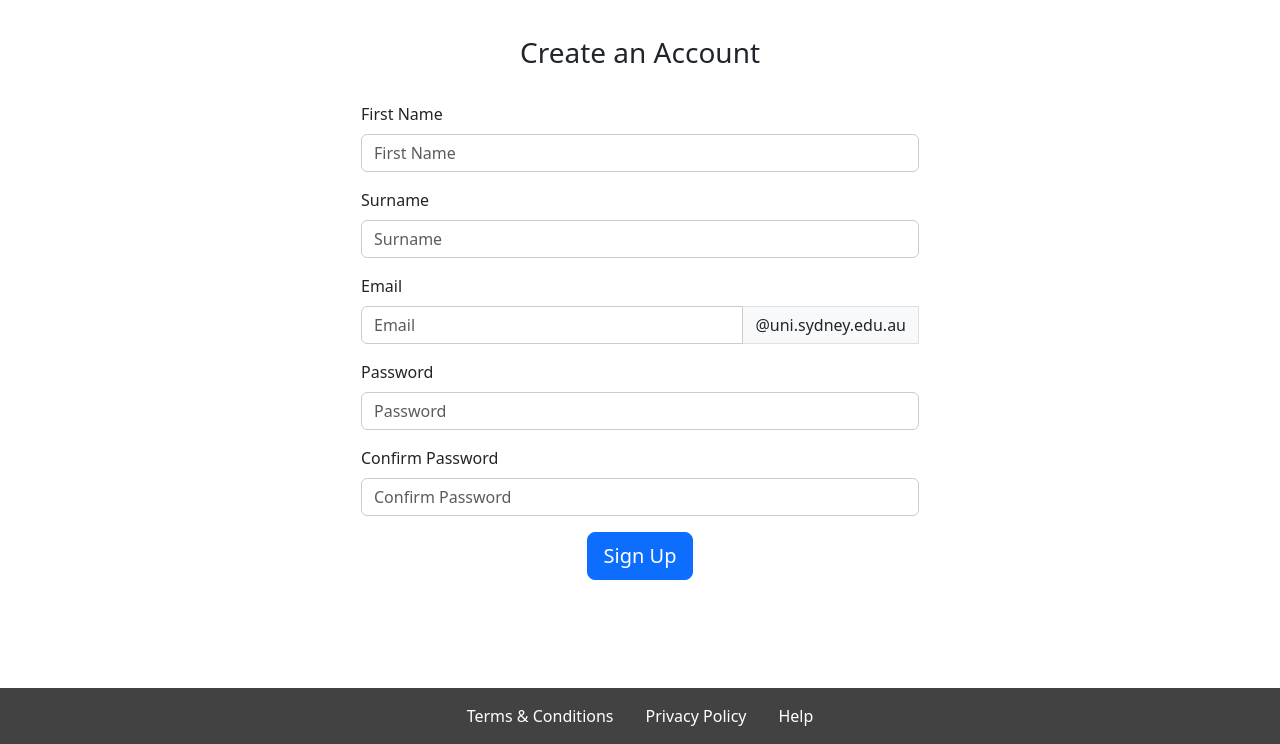
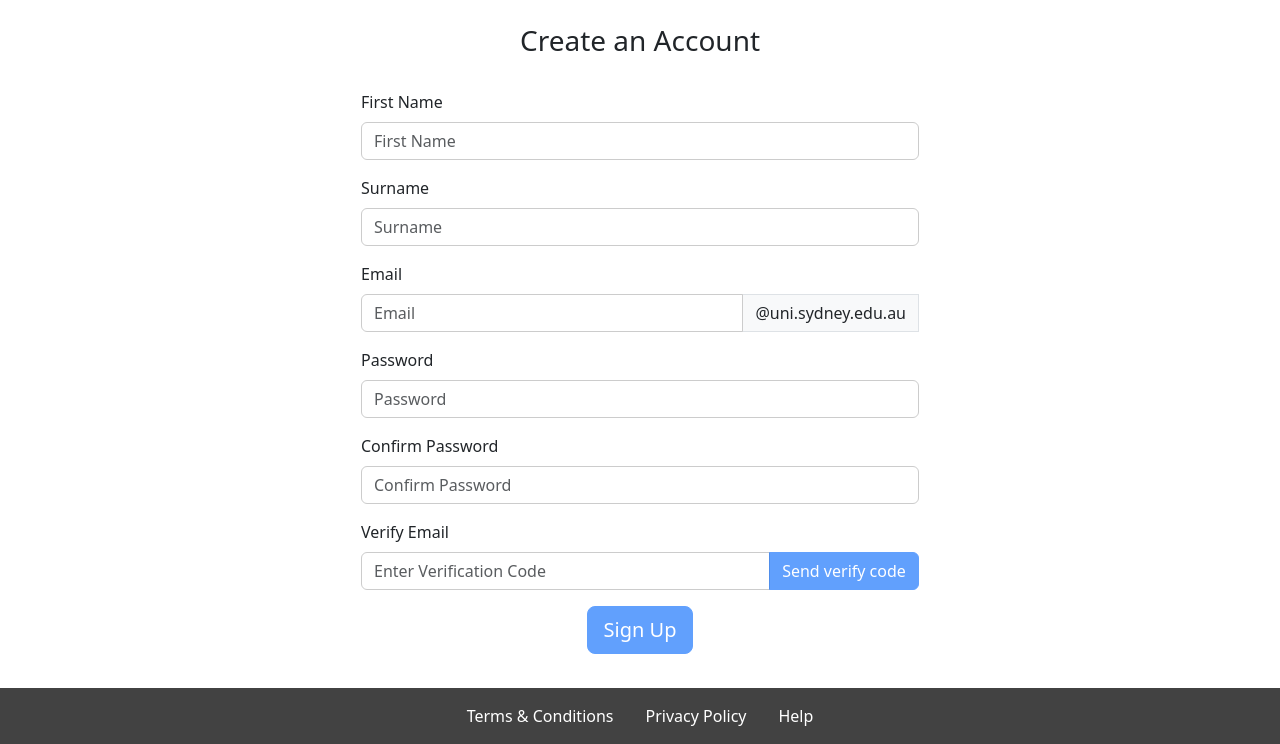
Before and after one commit to amizee/ReviewSyd, a Django app: page /signup/ in a window 1280 px wide. Shown: the part 56-800 px from the top of the page. Run offline with Django 4.2, Linux system fonts and the light colour scheme.

Commit message:
update user sign up with verify code

```diff
--- a/ReviewSyd/myapp/templates/signup.html
+++ b/ReviewSyd/myapp/templates/signup.html
@@ -9,6 +9,11 @@
         font-weight: bold;
         font-size: larger;
     }
+
+    #verify-btn {
+        width: 150px; /* Adjust this value to your liking */
+    }
+
 </style>
 
 <div class="container d-flex align-items-center justify-content-center" style="min-height: 80vh;">
@@ -16,36 +21,28 @@
         <div class="text-center">
             <h3 class="py-4 px-3">Create an Account</h3>
         </div>
-        <form id="signupForm" action="/signup/" method="post" class="needs-validation" novalidate>{% csrf_token %}
+        <form id="signupForm" action="/signup/" method="post" class="needs-validation" novalidate>
+            {% csrf_token %}
 
             <div class="mb-3">
                 <label for="firstname" class="form-label">First Name</label>
                 <input type="text" class="form-control" id="firstname" name="first_name" placeholder="First Name" style="border: 1px solid #ccc;" required>
-                <div class="invalid-feedback">Invalid First Name</div>
             </div>
 
             <div class="mb-3">
                 <label for="surname" class="form-label">Surname</label>
                 <input type="text" class="form-control" id="surname" name="surname" placeholder="Surname" style="border: 1px solid #ccc;" required>
-                <div class="invalid-feedback">Invalid Surname</div>
             </div>
 
             <div class="mb-3">
                 <label for="email" class="form-label">Email</label>
                 <div class="input-group">
-                    <input type="text" class="form-control" id="email" name="email" pattern="^[a-z]{4}[0-9]{4}$" placeholder="Email" style="border: 1px solid #ccc;" required>
+                    <input type="text" class="form-control" id="email" name="email" placeholder="Email" style="border: 1px solid #ccc;" required>
                     <span class="input-group-text">@uni.sydney.edu.au</span>
                     <div class="invalid-feedback">Invalid Email</div>
                 </div>
             </div>
 
-            {% if messages %}
-                <div class="custom-alert justify-content-center">
-                    {% for message in messages %}
-                        <strong>{{ message }}</strong>
-                    {% endfor %}
-                </div>
-            {% endif %}
 
             <div class="mb-3">
                 <label for="password" class="form-label">Password</label>
@@ -55,7 +52,16 @@
 
             <div class="mb-3">
                 <label for="confirm-password" class="form-label">Confirm Password</label>
-                <input type="password" class="form-control" id="confirm-password" placeholder="Confirm Password" style="border: 1px solid #ccc;" >
+                <input type="password" class="form-control" id="confirm-password" placeholder="Confirm Password" style="border: 1px solid #ccc;" required>
+            </div>
+
+            <div class="mb-3">
+                <label for="verify" class="form-label">Verify Email</label>
+                <div class="input-group">
+                    <input type="text" class="form-control" id="verify" name="verify" placeholder="Enter Verification Code" style="border: 1px solid #ccc;" required>
+                    <button class="btn btn-primary" id="verify-btn">Send verify code</button>
+                </div>
+                <div id="verify-feedback" class="invalid-feedback"></div>
             </div>
 
             <div class="text-center">
@@ -67,16 +73,24 @@
 
 <link href="https://cdn.jsdelivr.net/npm/bootstrap@5.3.2/dist/css/bootstrap.min.css" rel="stylesheet" integrity="sha384-T3c6CoIi6uLrA9TneNEoa7RxnatzjcDSCmG1MXxSR1GAsXEV/Dwwykc2MPK8M2HN" crossorigin="anonymous">
 <script src="https://ajax.googleapis.com/ajax/libs/jquery/3.7.1/jquery.min.js"></script>
+
 <script>
+    var countdown; // this will hold the countdown interval
 
-    // error message
     $(document).ready(function () {
         $('input, textarea').on('input', function() {
             $('.custom-alert').hide();
         });
+
+        $("#verify").on('input', function() {
+            $("#verify-feedback").hide();
+            $(this).removeClass("is-invalid");
         });
 
-    $(document).ready(function () {
+        $("#confirm-password").on('input', function () {
+            validateConfirmPassword();
+        });
+
         $('input, textarea').focus(function () {
             $(this).removeAttr('placeholder');
         }).blur(function () {
@@ -92,69 +106,214 @@
                 $(this).attr('placeholder', 'Confirm Password');
             }
         });
-        validate()
+
+        $("form").on("submit", function(e) {
+            e.preventDefault();
+            handleFormSubmit();
         });
-    // Add an event listener for the form submission
-    //Validate fields
-    validate=()=>{
-        'use strict'
-        var form=document.querySelector('.needs-validation')
-        form.addEventListener('submit', (e)=>{
-            if(!form.checkValidity()){
-                e.preventDefault()
-                e.stopPropagation()
+
+        // validate();
+
+        $("#verify-btn").click(function (e) {
+            e.preventDefault();
+
+            // Disable the button and start the countdown
+            $(this).prop("disabled", true);
+            startCountdown();
+
+            var email = $("#email").val() + "@uni.sydney.edu.au";
+            var csrfToken = $('[name="csrfmiddlewaretoken"]').val();
+
+            $.ajax({
+                url: "/verify_email/",
+                type: "POST",
+                headers: {
+                    'X-CSRFToken': csrfToken
+                },
+                data: { email: email },
+                success: function(response) {
+
+                    console.log("Response from server:", response);  // Add this line
+                    if(response.success) {
+                        showMessage("Email already sent, please check.", 'success');
+                    } else {
+                        showMessage(response.error);  // Display the error from the backend
+                    }
+                },
+                error: function() {
+                    showMessage("An unexpected error occurred");
+                },
+                complete: function(xhr, textStatus) {
+                    console.log("Request completed with status:", textStatus);
+                }
+            });
+        });
+
+        toggleVerifyButton();
+        $("#firstname, #surname, #email, #password, #confirm-password").on('input', function() {
+            toggleVerifyButton();
+        });
+
+        toggleSignUpButton();
+        $("#firstname, #surname, #email, #password, #confirm-password, #verify").on('input', function() {
+            toggleSignUpButton();
+        });
+
+    });
+
+
+    function showMessage(message, type = 'error') {
+        var messageDiv = $("#verify-feedback");
+        messageDiv.text(message).css("display", "block");
+        if(type === 'error') {
+            messageDiv.css("color", "red");
+            $("#verify").addClass("is-invalid");
+        } else if(type === 'success') {
+            messageDiv.css("color", "green");
+            $("#verify").removeClass("is-invalid");
+        }
     }
 
-            // email validation check
-            var emailPattern = /^[a-z]{4}[0-9]{4}$/;
-            var email = document.querySelector('#email');
-            if (!emailPattern.test(email.value)) {
-                var invalidFeedback=document.createElement("div");
-                invalidFeedback.textContent="Email should have 4 lowercase letters followed by 4 digits";
-                invalidFeedback.classList.add("invalid-feedback");
-                if (email.nextElementSibling!==null) {
-                    email.nextElementSibling.remove();
-                    email.classList.remove("is-invalid");
+
+    function toggleVerifyButton() {
+        var allFilled = true;
+        var emailValid = validateEmail($('#email').val() + "@uni.sydney.edu.au");
+
+        $('#firstname, #surname, #email, #password, #confirm-password').each(function() {
+            if ($(this).val().trim() === '' || ($(this).is('#email') && !emailValid)) {
+                allFilled = false;
+                return false; // Break out of the .each() loop
             }
-                email.insertAdjacentHTML("afterend", invalidFeedback.outerHTML);
-                email.classList.add("is-invalid");
+        });
+        // console.log("All fields filled:", allFilled, "Email valid:", emailValid);
 
-                e.preventDefault();
-                e.stopPropagation();
+        $("#verify-btn").prop("disabled", !(allFilled && emailValid));
     }
-            else {
-                if (email.nextElementSibling!==null) {
-                    email.nextElementSibling.remove();
-                    email.classList.remove("is-invalid");
+
+
+
+    function toggleSignUpButton() {
+        var allFilled = true;
+        var emailValid = validateEmail($('#email').val() + "@uni.sydney.edu.au");
+        var password = $('#password').val();
+        var confirmPassword = $('#confirm-password').val();
+        var passwordsMatch = password === confirmPassword;
+        $('#firstname, #surname, #email, #password, #confirm-password, #verify').each(function() {
+            if ($(this).val().trim() === '') {
+                allFilled = false;
+                return false; // Break out of the .each() loop
             }
+        });
+        $("button[type=submit]").prop("disabled", !(allFilled && emailValid && passwordsMatch));
+        // $("button[type=submit]").prop("disabled", !allFilled);
     }
-            form.classList.add('was-validated');
 
-            // password double check
-            var conpass=document.querySelector('#confirm-password')
-            if(conpass.value!==document.querySelector('#password').value)
-            {
-                var invalidFeedback=document.createElement("div")
-                invalidFeedback.textContent="Passwords must match"
-                invalidFeedback.classList.add("invalid-feedback")
-                if (conpass.nextElementSibling!==null) {
-                    conpass.nextElementSibling.remove();
-                    conpass.classList.remove("is-invalid");
+    function validateEmail(email) {
+        var regex = /^[a-z]{4}\d{4}@uni\.sydney\.edu\.au$/;
+        var isValid = regex.test(email);
+        // console.log("Validating email:", email, "Result:", isValid);
+        return isValid;
     }
-                conpass.insertAdjacentHTML("afterend", invalidFeedback.outerHTML)
-                conpass.classList.add("is-invalid")
 
-                e.preventDefault()
-                e.stopPropagation()
+    $("#email").on('input', function () {
+        var email = $(this).val() + "@uni.sydney.edu.au";
+        if (!validateEmail(email)) {
+            $(this).addClass("is-invalid");
+            $("#verify-btn").prop("disabled", true);
+        } else {
+            $(this).removeClass("is-invalid");
+            $("#verify-btn").prop("disabled", false);
+            toggleVerifyButton();
         }
-            else{
-                if (conpass.nextElementSibling!==null) {
-                    conpass.nextElementSibling.remove();
-                    conpass.classList.remove("is-invalid");
+        toggleSignUpButton();
+    });
+
+    function validateConfirmPassword() {
+        var password = $("#password").val();
+        var confirmPassword = $("#confirm-password").val();
+
+        if (confirmPassword !== password) {
+            $("#confirm-password").addClass("is-invalid");
+        } else {
+            $("#confirm-password").removeClass("is-invalid");
         }
+        toggleSignUpButton();
     }
-            form.classList.add('was-validated')
-        })
+
+
+    function startCountdown() {
+        var duration = 5; // 60 seconds
+        $("#verify-btn").text(duration + "s remaining");
+
+        countdown = setInterval(function() {
+            duration--;
+            $("#verify-btn").text(duration + "s remaining");
+            if(duration <= 0) {
+                clearInterval(countdown);
+                $("#verify-btn").prop("disabled", false).text("Send verify code");
             }
+        }, 1000);
+    }
+
+    function handleFormSubmit() {
+    var email = $("#email").val() + "@uni.sydney.edu.au";
+    var code = $("#verify").val();
+    var csrfToken = $('[name="csrfmiddlewaretoken"]').val();
+
+    $.ajax({
+        url: "/check_verification_code/",
+        type: "POST",
+        headers: {
+            'X-CSRFToken': csrfToken
+        },
+        data: { email: email, code: code },
+        success: function(response) {
+            if(response.success) {
+                document.querySelector("form").submit();
+            } else {
+                showMessage("Invalid verification code.", 'error');
+            }
+        },
+        error: function() {
+            showMessage("An unexpected error occurred.");
+        }
+    });
+}
+
+
+    // function validate() {
+    //     'use strict';
+    //     var form = document.querySelector('.needs-validation');
+    //     form.addEventListener('submit', (e) => {
+    //         if(!form.checkValidity()) {
+    //             e.preventDefault();
+    //             e.stopPropagation();
+    //         }
+
+    //         // password double check
+    //         var conpass = document.querySelector('#confirm-password');
+    //         if(conpass.value !== document.querySelector('#password').value) {
+    //             var invalidFeedback = document.createElement("div");
+    //             invalidFeedback.textContent = "Passwords must match";
+    //             invalidFeedback.classList.add("invalid-feedback");
+    //             if (conpass.nextElementSibling !== null) {
+    //                 conpass.nextElementSibling.remove();
+    //                 conpass.classList.remove("is-invalid");
+    //             }
+    //             conpass.insertAdjacentHTML("afterend", invalidFeedback.outerHTML);
+    //             conpass.classList.add("is-invalid");
+
+    //             e.preventDefault();
+    //             e.stopPropagation();
+    //         } else {
+    //             if (conpass.nextElementSibling !== null) {
+    //                 conpass.nextElementSibling.remove();
+    //                 conpass.classList.remove("is-invalid");
+    //             }
+    //         }
+    //         form.classList.add('was-validated');
+    //     });
+    // }
 </script>
+
 {% endblock %}
--- a/ReviewSyd/myapp/urls.py
+++ b/ReviewSyd/myapp/urls.py
@@ -35,6 +35,8 @@ urlpatterns=[
     path('logout/', views.logout_view, name='logout_view'),
     path('request-password-reset/', views.request_password_reset, name='request_password_reset'),
     path('reset-password/', views.reset_password, name='reset_password'),
+    path('verify_email/', views.verify_email, name="verify_email"),
+    path('check_verification_code/', views.check_verification_code, name='check_verification_code'),
 ]
 
 if settings.DEBUG:
--- a/ReviewSyd/myapp/views.py
+++ b/ReviewSyd/myapp/views.py
@@ -2,7 +2,7 @@ from venv import logger
 from django.http import HttpResponseRedirect, JsonResponse
 from django.shortcuts import render, HttpResponse, redirect
 from .models import *
-from django.core.mail import send_mail
+from django.core.mail import send_mail, BadHeaderError
 from django.contrib import messages
 from django.core.files.storage import FileSystemStorage
 from django.contrib.auth.models import User
@@ -19,6 +19,7 @@ from .forms import EmailForm, PasswordResetForm
 from django.db.models import Q
 from django.db.models import Avg
 from django.core.paginator import Paginator, EmptyPage, PageNotAnInteger
+import random
 
 
 
@@ -346,26 +347,79 @@ def login_view(request):
     return render(request, 'login.html')
 
 
+
 def signup(request):
     if request.method == "POST":
         first_name = request.POST['first_name']
         surname = request.POST['surname']
         email = request.POST['email'] + "@uni.sydney.edu.au"
-        if User.objects.filter(username=email).exists():
-            # This email (username) is already taken
-            messages.error(request, 'The email address is already in use.')
-            return redirect('signup')  # Redirect back to the signup page
+
+        # if User.objects.filter(username=email).exists():
+        #     # This email (username) is already taken
+        #     messages.error(request, 'The email address is already in use.')
+        #     return redirect('signup')  # Redirect back to the signup page
+
+        # # Validate verification code
+        # code_entered = request.POST.get('verify')
+        # if verification_codes.get(email) != code_entered:
+        #     messages.error(request, 'Invalid verify code.')
+        #     return redirect('signup')  # Redirect back to the signup page
+
         password = request.POST['password']
 
-        # create a new user
+        # Create a new user
         user = User.objects.create_user(username=email, email=email, password=password, first_name=first_name, last_name=surname)
 
         user_profile = UserProfile(user=user)
         user_profile.save()
 
-        return redirect('/login/')  # rederict to sign in page
+        return redirect('/login/')  # Redirect to sign in page
+
     return render(request, "signup.html")
 
+
+
+verification_codes = {}
+
+def verify_email(request):
+    email = request.POST.get('email')
+
+    # Check if the email exists for any user
+    if  User.objects.filter(email=email).exists():
+        return JsonResponse({"success": False, "error": "Current user already exist."})
+
+    code = str(random.randint(100000, 999999))
+    verification_codes[email] = code
+    print(code)
+
+    try:
+        send_mail(
+            'Your Verification Code',
+            f'Your verification code is: {code}',
+            'robinwu40@gmail.com',
+            [email],
+            fail_silently=False,
+        )
+        return JsonResponse({"success": True})
+
+    except BadHeaderError:
+        # Header problems with the email
+        return JsonResponse({"success": False, "error": "Email sending failed due to bad headers."})
+    except Exception as e:
+        # Some other exception occurred during sending mail
+        return JsonResponse({"success": False, "error": "Email sending failed."})
+
+
+def check_verification_code(request):
+    if request.method == "POST":
+        email = request.POST.get('email')
+        code_entered = request.POST.get('code')
+
+        if verification_codes.get(email) == code_entered:
+            return JsonResponse({"success": True})
+        else:
+            return JsonResponse({"success": False, "error": "Invalid verification code."})
+    return JsonResponse({"success": False, "error": "Invalid request."})
 
 @login_required
 def signupCompletion(request):
```
Lines whose indentation alone changed are shown as unchanged.
